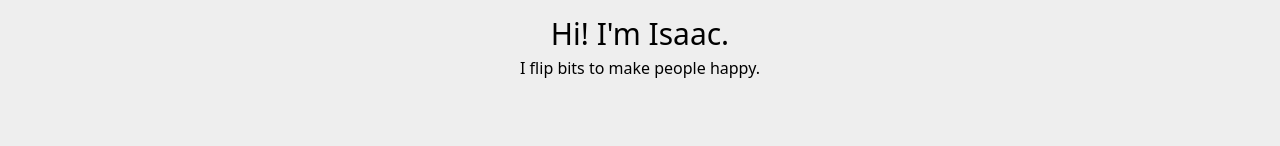
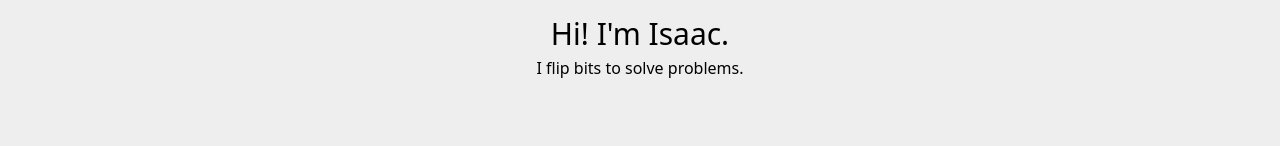
Before and after one commit to IsaacASmith/isaacasmith.github.io, a Nuxt app in the folder src/site/: page / in a window 1280 px wide. Shown: the part 410-556 px from the top of the page. Built offline with nearby package versions, Linux system fonts and the light colour scheme.

Commit message:
Finished initial landing and layout

```diff
--- a/src/site/components/nav-bar.vue
+++ b/src/site/components/nav-bar.vue
@@ -16,14 +16,14 @@
       </div>
     </nuxt-link>
     <span class="float-right flex flex-row justify-center items-center">
-      <nuxt-link to="/coming-soon" class="md:mr-3">
+      <nuxt-link to="/blog" class="md:mr-3">
         <div
           class="text-primary inline text-base md:text-xl px-2 md:px-3 py-4 hover:underline"
         >
           Blog
         </div>
       </nuxt-link>
-      <nuxt-link to="/coming-soon">
+      <nuxt-link to="/projects">
         <div class="inline text-base md:text-xl px-2 md:px-3 py-4 hover:underline">
           Projects
         </div>
--- a/src/site/components/page-footer.vue
+++ b/src/site/components/page-footer.vue
@@ -1,5 +1,5 @@
 <template>
-  <div class="bg-white p-10">
+  <footer class="bg-white p-10">
     <div class="max-w-4xl mx-auto px-0 sm:px-8 md:px-12">
       <div class="grid grid-cols-2 gap-8">
         <div class="col-span-2 sm:col-span-1">
@@ -34,5 +34,5 @@
         >
       </div>
     </div>
-  </div>
+  </footer>
 </template>
--- a/src/site/pages/index.vue
+++ b/src/site/pages/index.vue
@@ -13,7 +13,7 @@
       class="flex flex-col justify-center items-center mt-4 sm:max-w-sm max-w-xl m-auto"
     >
       <h1 class="text-3xl">Hi! I'm Isaac.</h1>
-      <div class="mt-1">I flip bits to make people happy.</div>
+      <div class="mt-1">I flip bits to solve problems.</div>
     </section>
     <section class="grid grid-cols-12 gap-8 mt-10 sm:mt-20 sm:mx-3">
       <nuxt-link
```
